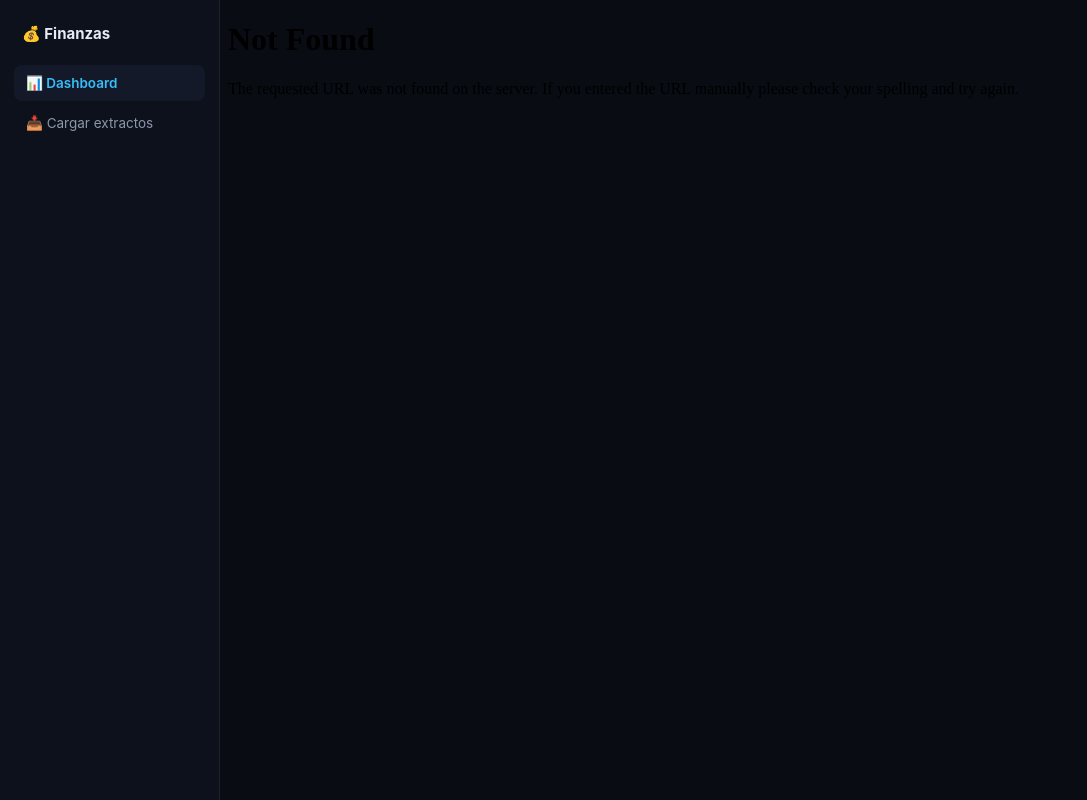
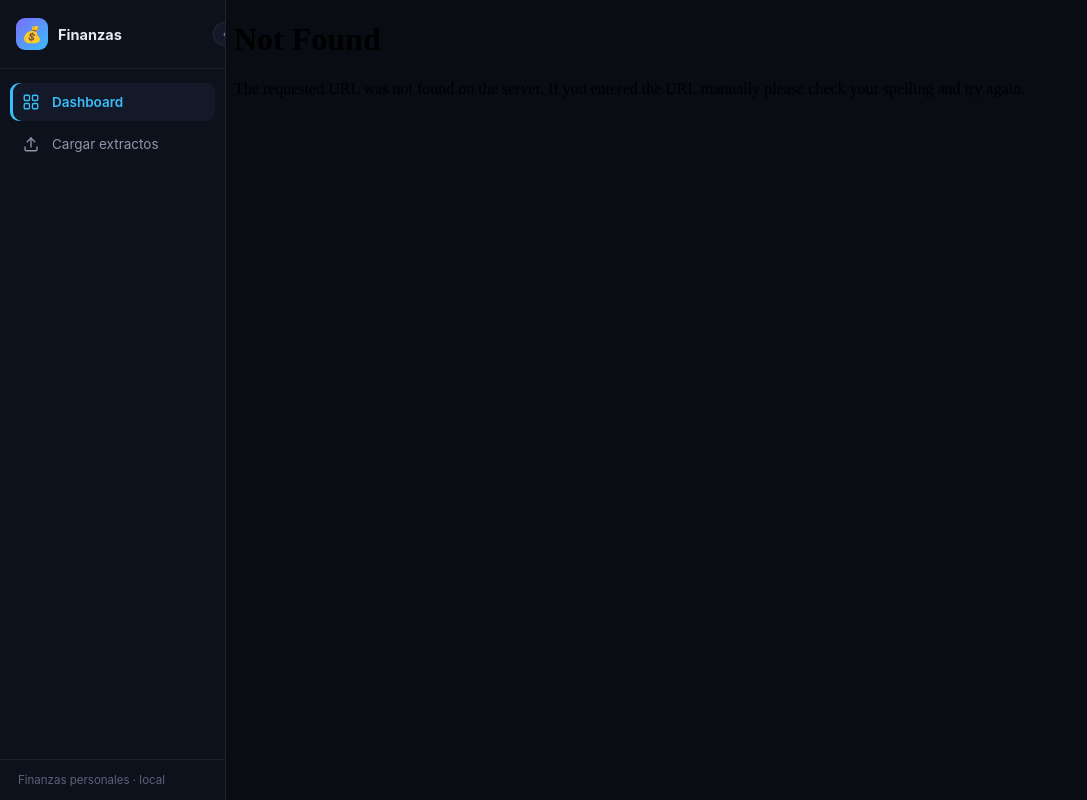
Before and after one commit to Mattewcito/finanzas-personales, a Flask app: page / in a window 1280 px wide. Shown: the whole page, without its empty margins (0-1087 px from the left). Run offline with Flask 3, Linux system fonts and the light colour scheme.

Commit message:
Rediseno del sidebar de la app: colapsable, iconos SVG propios
Estilo pedido por el usuario (referencia visual tipo admin panel): logo con
gradiente, item activo con barra lateral de color, boton para colapsar a
solo-iconos, estado recordado entre paginas via localStorage. Iconos SVG
escritos a mano (sin libreria externa) para no depender de internet.

Probado en el navegador: expandido, colapsado, y que el estado persiste al
navegar entre /  y /cargar-extractos.

Co-Authored-By: Claude Sonnet 5 <noreply@anthropic.com>

```diff
--- a/src/templates/base.html
+++ b/src/templates/base.html
@@ -15,6 +15,8 @@
     --text-faint: #5b6379;
     --accent: #7c6cfb;
     --accent-2: #38bdf8;
+    --sidebar-w: 226px;
+    --sidebar-w-collapsed: 68px;
   }
   *{ box-sizing: border-box; }
   html, body{ margin:0; height:100%; }
@@ -23,32 +25,134 @@
     font-family: -apple-system, "Segoe UI", Roboto, sans-serif;
   }
   .app-shell{ display:flex; min-height:100vh; }
+
   .app-sidebar{
-    width: 220px; flex-shrink:0; background: var(--bg-soft);
-    border-right: 1px solid var(--card-border); padding: 20px 14px;
+    width: var(--sidebar-w);
+    flex-shrink:0;
+    background: var(--bg-soft);
+    border-right: 1px solid var(--card-border);
+    display:flex; flex-direction:column;
     position: sticky; top:0; align-self:flex-start; height:100vh;
+    transition: width .18s ease;
+    overflow: hidden;
   }
-  .app-sidebar h1{ font-size:15px; margin: 4px 8px 22px; }
-  .app-sidebar a{
-    display:block; padding:10px 12px; margin-bottom:4px; border-radius:8px;
+  .app-sidebar.collapsed{ width: var(--sidebar-w-collapsed); }
+
+  .sidebar-brand{
+    display:flex; align-items:center; gap:10px;
+    padding: 18px 16px;
+    border-bottom: 1px solid var(--card-border);
+    position: relative;
+    flex-shrink:0;
+  }
+  .sidebar-brand .logo{
+    width:32px; height:32px; border-radius:9px; flex-shrink:0;
+    background: linear-gradient(135deg, var(--accent), var(--accent-2));
+    display:flex; align-items:center; justify-content:center;
+    font-size:16px;
+  }
+  .sidebar-brand span{ font-weight:700; font-size:14.5px; white-space:nowrap; }
+  .app-sidebar.collapsed .sidebar-brand span{ display:none; }
+
+  .sidebar-toggle{
+    position:absolute; right:-12px; top:22px;
+    width:24px; height:24px; border-radius:50%;
+    background: var(--card-solid); border:1px solid var(--card-border);
+    color: var(--text-dim); cursor:pointer; z-index:5;
+    display:flex; align-items:center; justify-content:center;
+    font-size:12px; line-height:1;
+  }
+  .sidebar-toggle:hover{ color:#fff; background:var(--card-hover); }
+
+  .sidebar-nav{ flex:1; padding: 14px 10px; overflow-y:auto; overflow-x:hidden; }
+  .sidebar-nav a{
+    display:flex; align-items:center; gap:12px;
+    padding:10px 12px; margin-bottom:4px; border-radius:9px;
     color: var(--text-dim); text-decoration:none; font-size:13.5px;
+    white-space:nowrap;
   }
-  .app-sidebar a:hover{ background: var(--card-hover); color:#fff; }
-  .app-sidebar a.active{ background: var(--card-solid); color: var(--accent-2); font-weight:600; }
+  .sidebar-nav a svg{ width:18px; height:18px; flex-shrink:0; color: inherit; }
+  .sidebar-nav a:hover{ background: var(--card-hover); color:#fff; }
+  .sidebar-nav a.active{
+    background: var(--card-solid); color: var(--accent-2); font-weight:600;
+    box-shadow: inset 3px 0 0 var(--accent-2);
+  }
+  .app-sidebar.collapsed .sidebar-nav a{ justify-content:center; }
+  .app-sidebar.collapsed .sidebar-nav a span{ display:none; }
+
+  .sidebar-footer{
+    padding: 13px 18px; border-top:1px solid var(--card-border);
+    font-size:11.5px; color:var(--text-faint); white-space:nowrap; overflow:hidden;
+    flex-shrink:0;
+  }
+  .app-sidebar.collapsed .sidebar-footer{ text-align:center; padding:13px 4px; }
+  .app-sidebar.collapsed .sidebar-footer .full-text{ display:none; }
+  .app-sidebar.collapsed .sidebar-footer .dot-text{ display:inline; }
+  .sidebar-footer .dot-text{ display:none; }
+
   .app-main{ flex:1; min-width:0; }
 </style>
 {% block head %}{% endblock %}
 </head>
 <body>
 <div class="app-shell">
-  <nav class="app-sidebar">
-    <h1>💰 Finanzas</h1>
-    <a href="/" class="{{ 'active' if activo == 'dashboard' else '' }}">📊 Dashboard</a>
-    <a href="/cargar-extractos" class="{{ 'active' if activo == 'cargar' else '' }}">📥 Cargar extractos</a>
+  <nav class="app-sidebar" id="appSidebar">
+    <div class="sidebar-brand">
+      <div class="logo">💰</div>
+      <span>Finanzas</span>
+      <button class="sidebar-toggle" id="sidebarToggle" title="Colapsar/expandir menú">‹</button>
+    </div>
+
+    <div class="sidebar-nav">
+      <a href="/" class="{{ 'active' if activo == 'dashboard' else '' }}">
+        <svg viewBox="0 0 24 24" fill="none" stroke="currentColor" stroke-width="1.8" stroke-linecap="round" stroke-linejoin="round">
+          <rect x="3" y="3" width="7" height="7" rx="1.5"></rect>
+          <rect x="14" y="3" width="7" height="7" rx="1.5"></rect>
+          <rect x="3" y="14" width="7" height="7" rx="1.5"></rect>
+          <rect x="14" y="14" width="7" height="7" rx="1.5"></rect>
+        </svg>
+        <span>Dashboard</span>
+      </a>
+      <a href="/cargar-extractos" class="{{ 'active' if activo == 'cargar' else '' }}">
+        <svg viewBox="0 0 24 24" fill="none" stroke="currentColor" stroke-width="1.8" stroke-linecap="round" stroke-linejoin="round">
+          <path d="M12 16V4"></path>
+          <path d="M7 9l5-5 5 5"></path>
+          <path d="M4 16v3a2 2 0 0 0 2 2h12a2 2 0 0 0 2-2v-3"></path>
+        </svg>
+        <span>Cargar extractos</span>
+      </a>
+    </div>
+
+    <div class="sidebar-footer">
+      <span class="full-text">Finanzas personales · local</span>
+      <span class="dot-text">●</span>
+    </div>
   </nav>
+
   <div class="app-main">
     {% block content %}{% endblock %}
   </div>
 </div>
+
+<script>
+(function(){
+  const sidebar = document.getElementById('appSidebar');
+  const toggle = document.getElementById('sidebarToggle');
+  let colapsado = false;
+  try { colapsado = localStorage.getItem('finanzas_sidebar_colapsado') === '1'; } catch(e) {}
+
+  const aplicar = () => {
+    sidebar.classList.toggle('collapsed', colapsado);
+    toggle.textContent = colapsado ? '›' : '‹';
+  };
+  aplicar();
+
+  toggle.addEventListener('click', () => {
+    colapsado = !colapsado;
+    aplicar();
+    try { localStorage.setItem('finanzas_sidebar_colapsado', colapsado ? '1' : '0'); } catch(e) {}
+  });
+})();
+</script>
 </body>
 </html>
```
